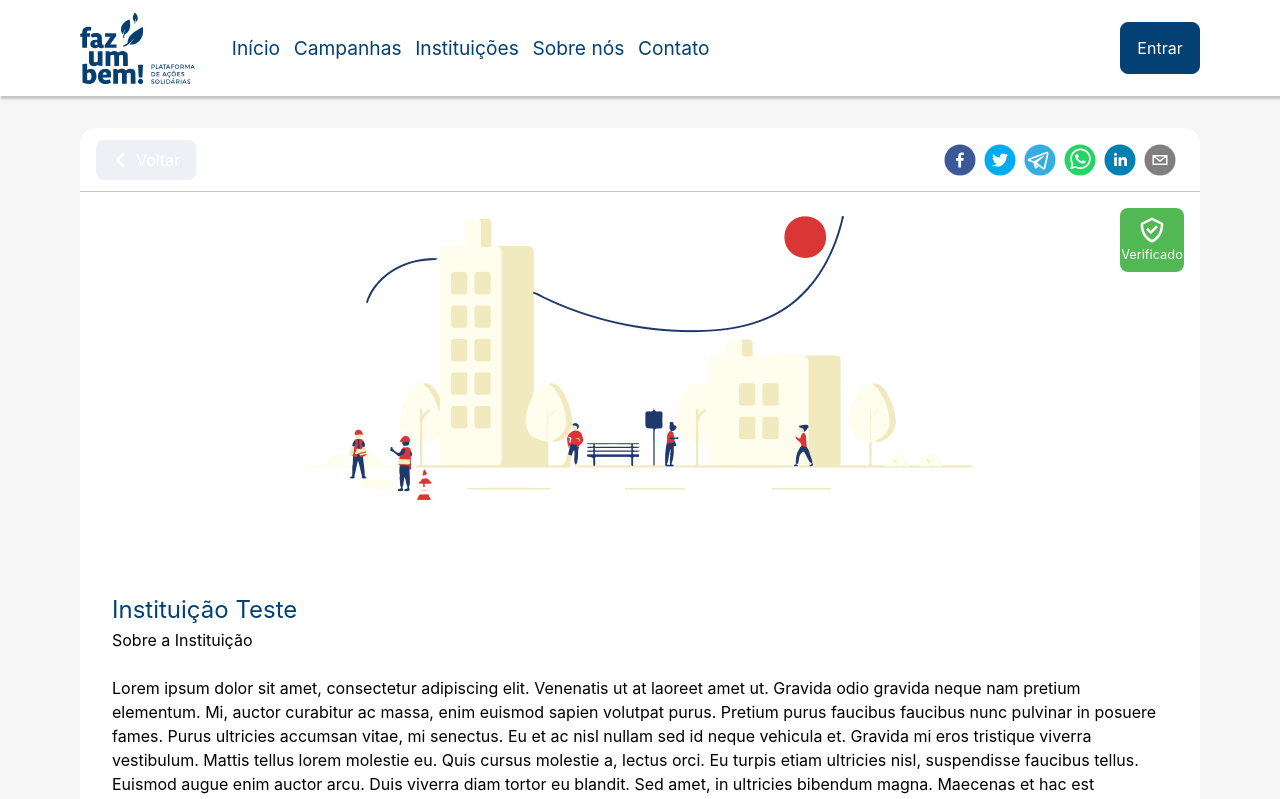
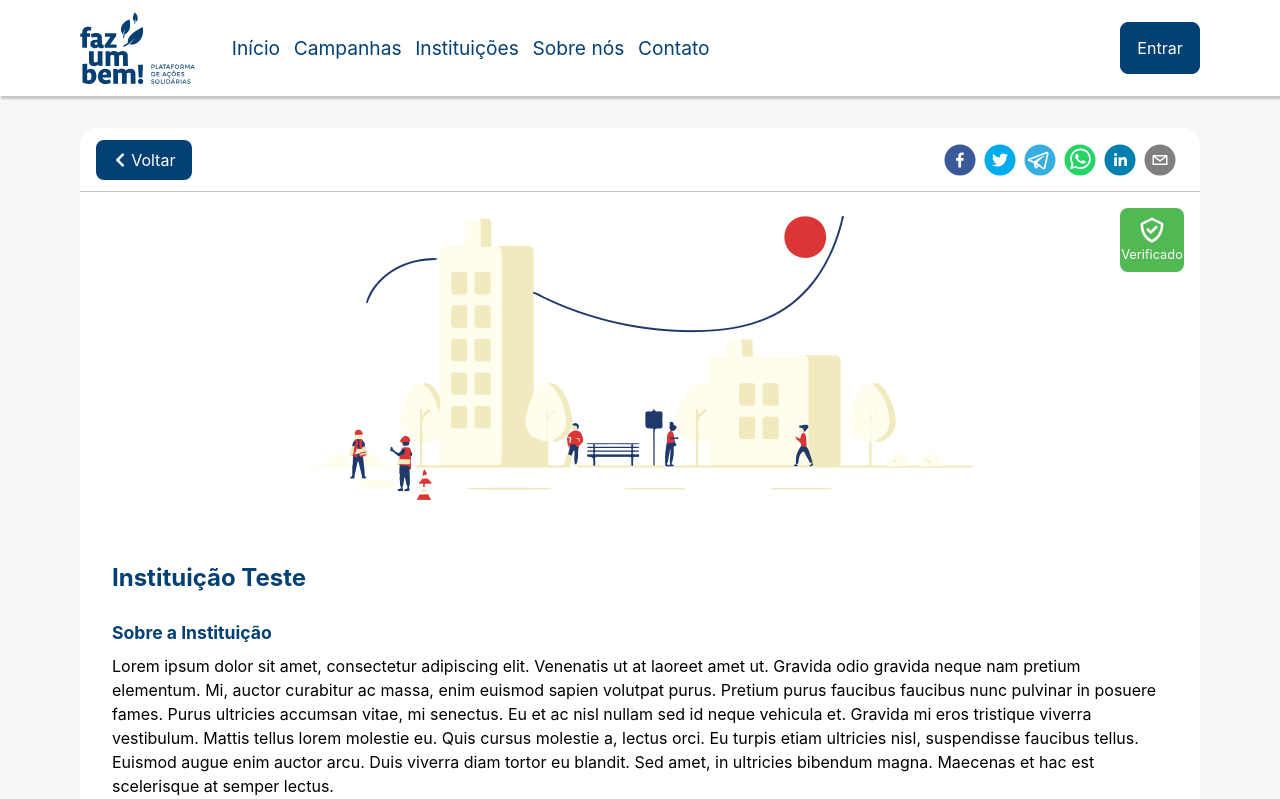
Before and after one commit to Faz-um-bem/frontend, a Next.js app: page /institutions/1 in a window 1280 px wide. Shown: the top 799 px of the page. Built offline with nearby package versions, Linux system fonts and the light colour scheme; no server answers.

Commit message:
Correção do estilo da página

```diff
--- a/src/styles/institutions/institution.ts
+++ b/src/styles/institutions/institution.ts
@@ -14,18 +14,6 @@ export const Content = styled.div`
   margin: 2rem 0;
 
   border-radius: 1rem;
-
-  h1 {
-    color: var(--heading);
-    font-size: 1.5rem;
-    margin-top: 2rem;
-  }
-
-  p {
-    color: var(--text);
-    font-size: 1rem;
-    margin-top: 1.5rem;
-  }
 
   header {
     position: relative;
@@ -57,12 +45,13 @@ export const Content = styled.div`
       border-top-left-radius: inherit;
       border-top-right-radius: inherit;
 
-      button {
+      > button {
         display: flex;
         flex-direction: row;
         align-items: center;
+        width: 6rem;
 
-        background: var(--background-gray);
+        background: var(--blue);
         border-radius: 0.5rem;
         padding: 0.5rem 1rem;
 
@@ -71,23 +60,28 @@ export const Content = styled.div`
         transition: all 0.2s;
 
         svg {
-          margin-right: 0.5rem;
+          margin-right: 0.2rem;
         }
 
         &:hover {
-          background: var(--blue);
+          background: var(--background-gray);
+          color: var(--blue);
+          font-weight: bold;
+          border: 1px solid var(--blue);
+        }
+      }
+
+      > div {
+        button {
+          svg {
+            margin-right: 0.5rem;
+          }
         }
       }
 
       img {
         width: 100%;
         height: 100%;
-      }
-
-      h1 {
-        font-size: 1.5rem;
-        font-weight: bold;
-        margin: auto 1rem;
       }
 
       div {
@@ -100,6 +94,19 @@ export const Content = styled.div`
   main {
     padding: 2rem;
     background: var(--white);
+
+    h1 {
+      font-size: 1.5rem;
+      font-weight: bold;
+      color: var(--heading);
+    }
+
+    h2 {
+      margin: 1.5rem 0 0.5rem;
+      font-size: 1.1rem;
+      font-weight: bold;
+      color: var(--heading);
+    }
   }
 `;
 
@@ -159,6 +166,8 @@ export const MapFooter = styled.div`
 `;
 
 export const Gallery = styled.div`
+  margin-top: 0.5rem;
+
   > img {
     margin: 0 auto;
     width: 100%;
@@ -215,6 +224,7 @@ export const Gallery = styled.div`
 export const Contacts = styled.div`
   display: grid;
   grid-template-columns: repeat(2, 1fr);
+  margin-top: 1rem;
 
   div {
     margin: 0 auto;
@@ -231,7 +241,7 @@ export const Contacts = styled.div`
 
       p {
         margin: auto 0;
-        line-height: 3rem;
+        line-height: 2rem;
       }
     }
   }
```
